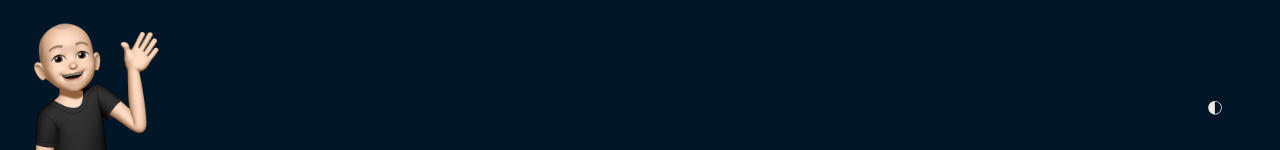
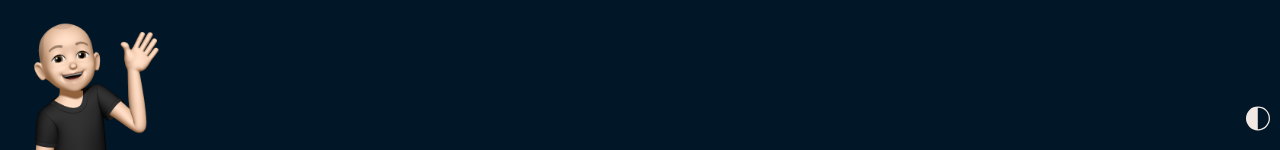
Before and after one commit to NicMortelliti/portfolio, a React (Create React App) app: page /#/ in a window 1280 px wide. Shown: the part 650-800 px from the top of the page. Built offline with nearby package versions, Linux system fonts and the light colour scheme.

Commit message:
fix theme button size

```diff
--- a/src/components/styles/Buttons.styled.js
+++ b/src/components/styles/Buttons.styled.js
@@ -45,8 +45,7 @@ export const Button = styled(ButtonTemplate)`
 export const ThemeButton = styled(ButtonTemplate)`
   border: none;
   padding: 0.35rem;
-  width: 80px;
-  height: 80px;
+  width: 100%;
   font-size: xx-large;
 
   :hover {
--- a/src/components/ui/Buttons/ThemeButton.js
+++ b/src/components/ui/Buttons/ThemeButton.js
@@ -13,9 +13,7 @@ const ThemeButton = () => {
 
   return (
     <Button onClick={(e) => dispatch(setDarkThemeActive())}>
-      <p>
-        <Icon />
-      </p>
+      <Icon />
     </Button>
   );
 };
```
